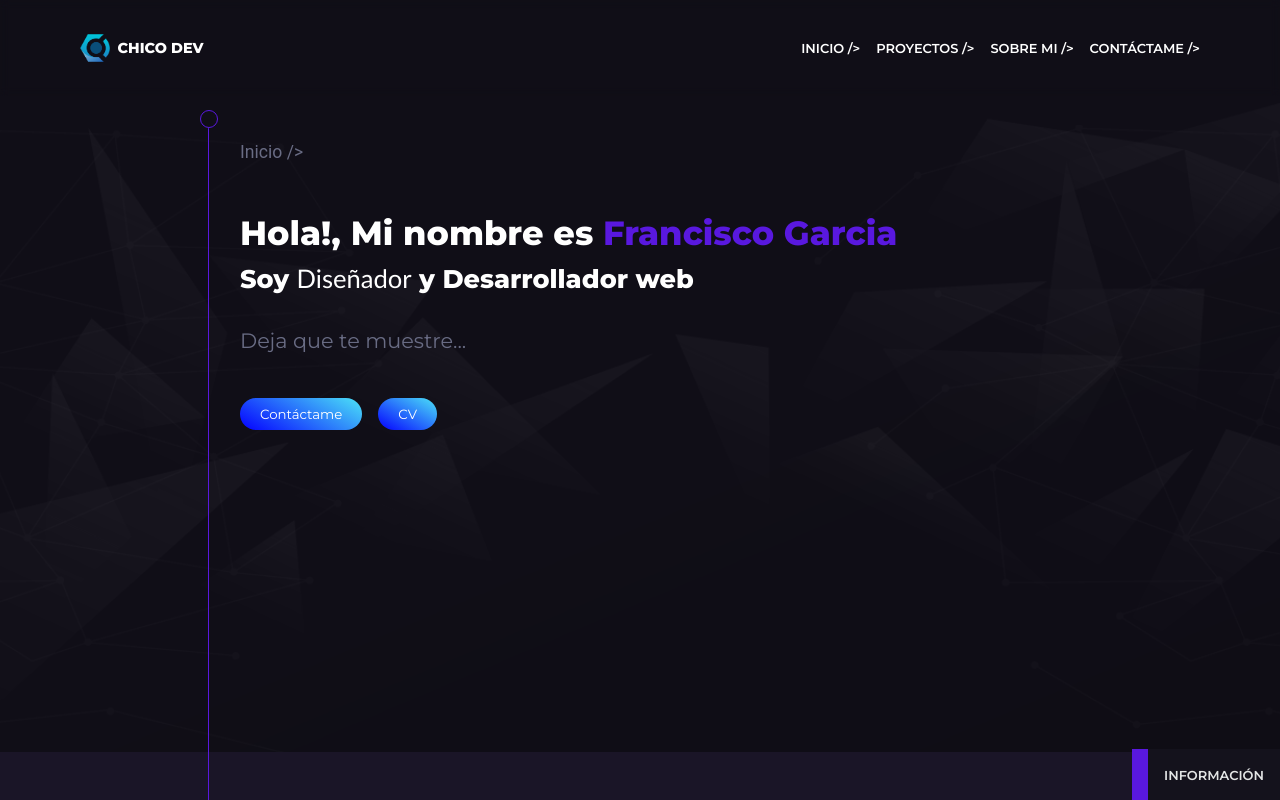
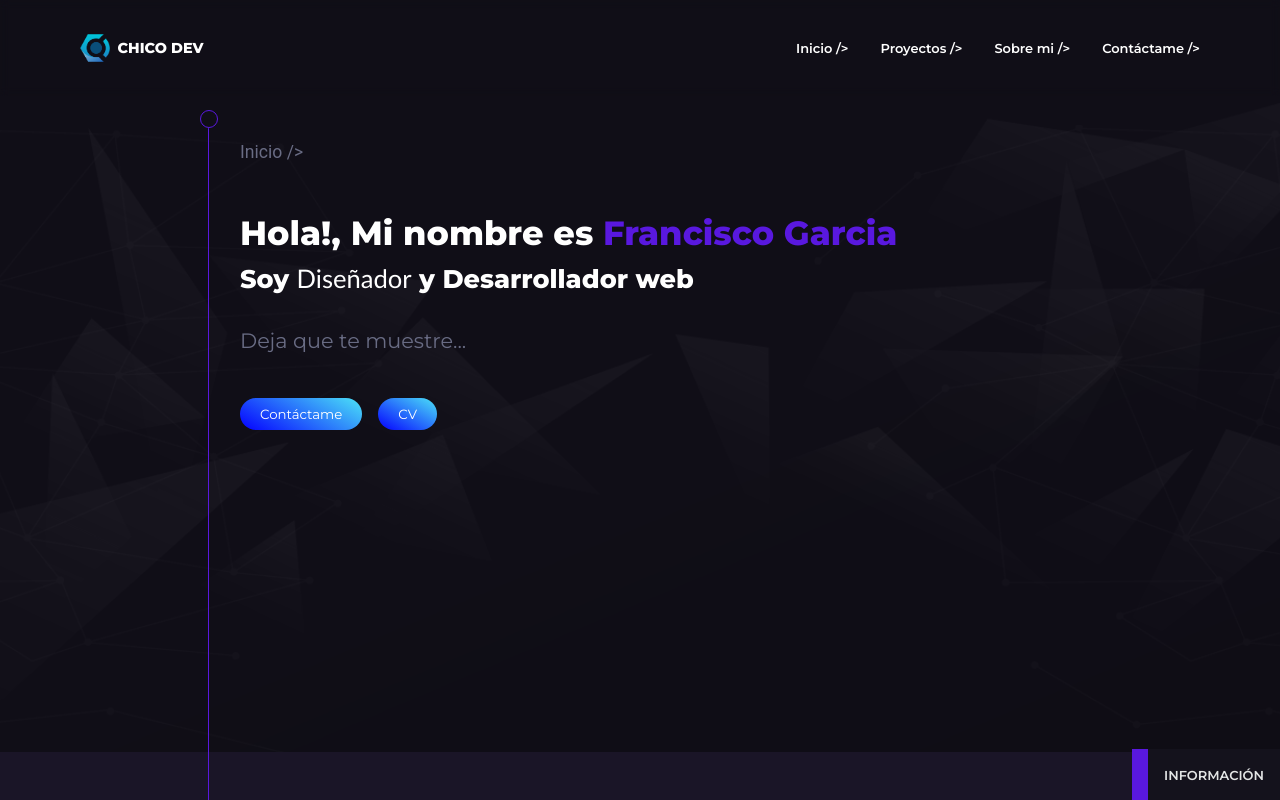
Before and after one commit to francisco-JGC/PortafolioV2, a React (Vite) app: page / in a window 1280 px wide. Shown: the top 800 px of the page. Built offline with nearby package versions, Linux system fonts and the light colour scheme.

Commit message:
Update gap size in navigation list items

```diff
--- a/src/components/Navigation/index.scss
+++ b/src/components/Navigation/index.scss
@@ -1,10 +1,9 @@
 .navigation-container {
   .navigation-list {
     display: flex;
-    gap: 1em;
+    gap: 2em;
 
     .navigation-item {
-      text-transform: uppercase;
       font-weight: 600;
       position: relative;
       font-size: calc(0.01rem + 1vw);
@@ -40,6 +39,7 @@
   .navigation-container {
     .navigation-list {
       display: none;
+      gap: 1em;
     }
   }
 }
```
